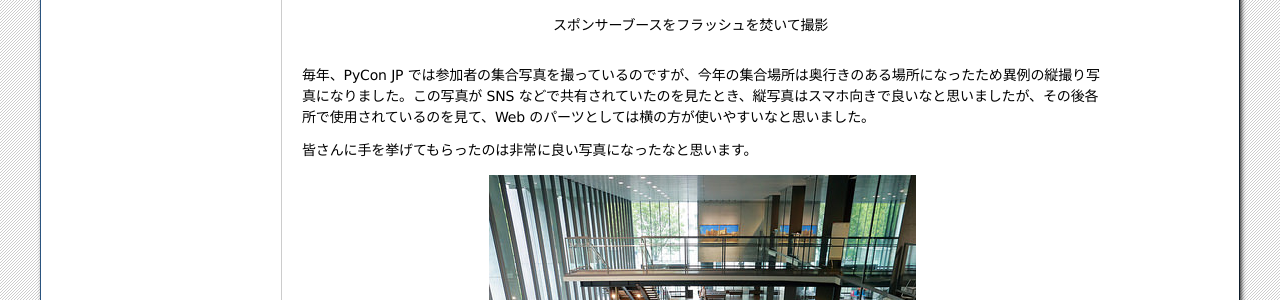
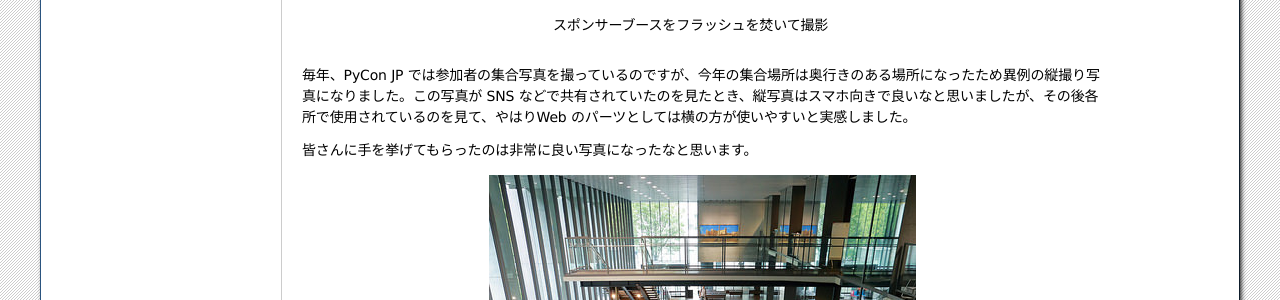
Before and after one commit to pyconjp/shoeisha2016, a Sphinx documentation site: the page built from source/afterreport_03_media.rst, in a window 1280 px wide and 900 px high, scrolled down 4568 px. Shown: the part 193-493 px from the top of the window. Built offline with Sphinx 7.4.7, drawn with Linux system fonts in a browser that asks for light colours.

Commit message:
SAR-1551 modify comment

```diff
--- a/source/afterreport_03_media.rst
+++ b/source/afterreport_03_media.rst
@@ -141,7 +141,7 @@ Twitterで連絡を取り合って、クロージング後に少しお話をさ
 
    スポンサーブースをフラッシュを焚いて撮影
 
-毎年、PyCon JP では参加者の集合写真を撮っているのですが、今年の集合場所は奥行きのある場所になったため異例の縦撮り写真になりました。この写真が SNS などで共有されていたのを見たとき、縦写真はスマホ向きで良いなと思いましたが、その後各所で使用されているのを見て、Web のパーツとしては横の方が使いやすいなと思いました。
+毎年、PyCon JP では参加者の集合写真を撮っているのですが、今年の集合場所は奥行きのある場所になったため異例の縦撮り写真になりました。この写真が SNS などで共有されていたのを見たとき、縦写真はスマホ向きで良いなと思いましたが、その後各所で使用されているのを見て、やはりWeb のパーツとしては横の方が使いやすいと実感しました。
 
 皆さんに手を挙げてもらったのは非常に良い写真になったなと思います。
 
```
